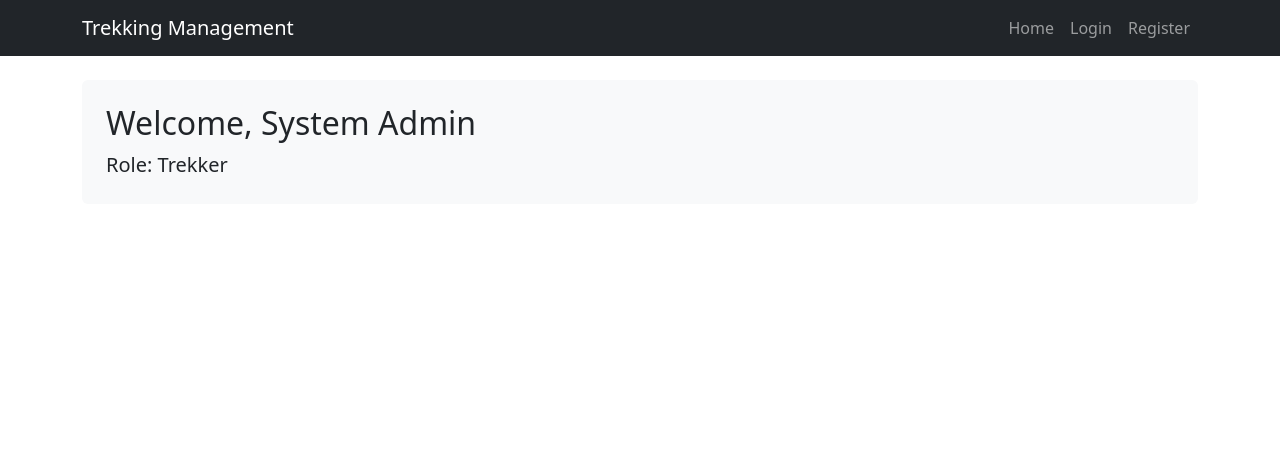
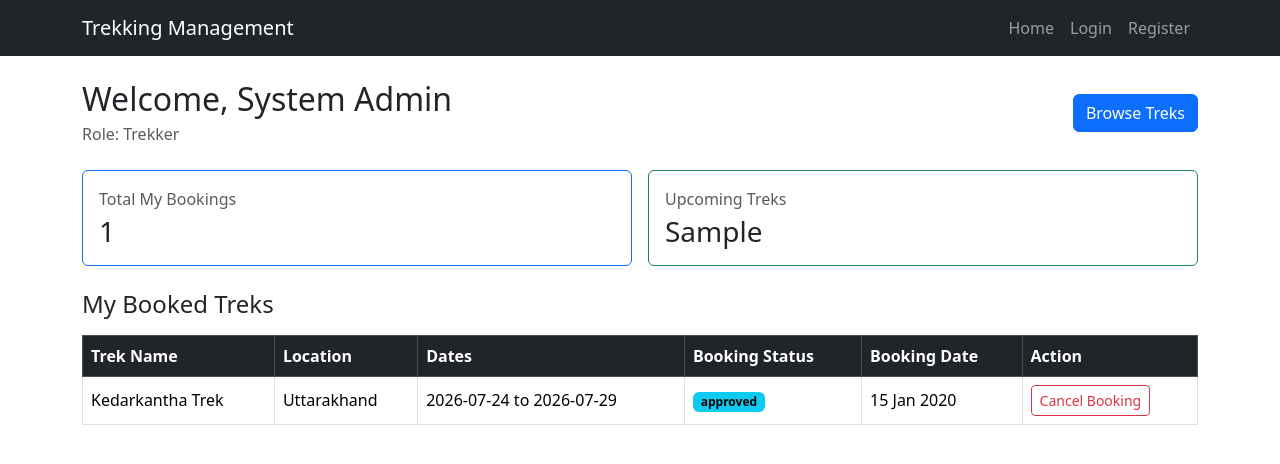
Before and after one commit to 24f3000898/Trekking-Management-Application, a Flask app: template templates/user_dashboard.html in a window 1280 px wide. Shown: the top 464 px of the page. Run offline with Flask 3, Linux system fonts and the light colour scheme; tables that the repository leaves empty hold one stand-in row (values such as "Sample post"); the template is opened without the code that fills it: values that come from a table or form of the project are taken from there, most other values are stand-ins (such as "Sample title", 1, 10 or a date in 2020).

Commit message:
Milestone: User Portal and Booking System

```diff
--- a/app.py
+++ b/app.py
@@ -434,7 +434,112 @@ def staff_trek_participants(trek_id):
 @role_required("trekker")
 def user_dashboard():
     user = db.session.get(User, session["user_id"])
-    return render_template("user_dashboard.html", user=user)
+    bookings = (
+        Booking.query.filter_by(user_id=session["user_id"])
+        .join(Trek)
+        .order_by(Trek.start_date.asc(), Booking.booking_date.desc())
+        .all()
+    )
+    upcoming_treks = sum(
+        1
+        for booking in bookings
+        if booking.trek and booking.trek.start_date and booking.trek.start_date >= date.today()
+    )
+
+    return render_template(
+        "user_dashboard.html",
+        user=user,
+        bookings=bookings,
+        total_bookings=len(bookings),
+        upcoming_treks=upcoming_treks,
+    )
+
+
+@app.route("/user/treks")
+@login_required
+@role_required("trekker")
+def browse_treks():
+    search_query = request.args.get("q", "").strip()
+    difficulty = request.args.get("difficulty", "").strip()
+
+    trek_query = Trek.query.filter(Trek.status == "Open", Trek.available_slots > 0)
+
+    if search_query:
+        search_text = f"%{search_query}%"
+        trek_query = trek_query.filter(
+            or_(Trek.name.ilike(search_text), Trek.location.ilike(search_text))
+        )
+
+    if difficulty:
+        trek_query = trek_query.filter(Trek.difficulty == difficulty)
+
+    treks = trek_query.order_by(Trek.start_date.asc(), Trek.name.asc()).all()
+
+    return render_template(
+        "browse_treks.html",
+        treks=treks,
+        search_query=search_query,
+        selected_difficulty=difficulty,
+        difficulties=["Easy", "Moderate", "Hard"],
+    )
+
+
+@app.route("/user/book/<int:trek_id>", methods=["POST"])
+@login_required
+@role_required("trekker")
+def book_trek(trek_id):
+    trek = db.session.get(Trek, trek_id)
+    if not trek:
+        flash("Trek not found.", "danger")
+        return redirect("/user/treks")
+
+    existing_booking = Booking.query.filter_by(
+        user_id=session["user_id"],
+        trek_id=trek.id,
+    ).first()
+
+    if existing_booking:
+        flash("You have already booked this trek", "warning")
+        return redirect("/user/treks")
+
+    if trek.status != "Open" or (trek.available_slots or 0) <= 0:
+        flash("No slots available", "danger")
+        return redirect("/user/treks")
+
+    trek.available_slots -= 1
+    booking = Booking(
+        user_id=session["user_id"],
+        trek_id=trek.id,
+        status="Confirmed",
+    )
+    db.session.add(booking)
+    db.session.commit()
+
+    flash("Trek booked successfully.", "success")
+    return redirect("/user/dashboard")
+
+
+@app.route("/user/cancel_booking/<int:booking_id>", methods=["POST"])
+@login_required
+@role_required("trekker")
+def cancel_booking(booking_id):
+    booking = Booking.query.filter_by(
+        id=booking_id,
+        user_id=session["user_id"],
+    ).first()
+
+    if not booking:
+        flash("Booking not found.", "danger")
+        return redirect("/user/dashboard")
+
+    if booking.trek:
+        booking.trek.available_slots = (booking.trek.available_slots or 0) + 1
+
+    db.session.delete(booking)
+    db.session.commit()
+
+    flash("Booking cancelled successfully", "info")
+    return redirect("/user/dashboard")
 
 
 if __name__ == "__main__":
--- a/templates/user_dashboard.html
+++ b/templates/user_dashboard.html
@@ -3,8 +3,92 @@
 {% block title %}User Dashboard - Trekking Management{% endblock %}
 
 {% block content %}
-<div class="p-4 bg-light rounded">
-    <h2>Welcome, {{ user.name if user else session.get('user_name', 'Trekker') }}</h2>
-    <p class="lead mb-0">Role: Trekker</p>
+{% macro booking_status_badge(status) %}
+    {% if status == 'Confirmed' %}
+        <span class="badge text-bg-success">Confirmed</span>
+    {% elif status == 'Cancelled' %}
+        <span class="badge text-bg-secondary">Cancelled</span>
+    {% else %}
+        <span class="badge text-bg-info">{{ status }}</span>
+    {% endif %}
+{% endmacro %}
+
+<div class="d-flex flex-column flex-md-row justify-content-between align-items-md-center gap-3 mb-4">
+    <div>
+        <h2 class="mb-1">Welcome, {{ user.name if user else session.get('name', 'Trekker') }}</h2>
+        <p class="text-muted mb-0">Role: Trekker</p>
+    </div>
+    <a href="/user/treks" class="btn btn-primary">Browse Treks</a>
 </div>
+
+<div class="row g-3 mb-4">
+    <div class="col-md-6">
+        <div class="card border-primary h-100">
+            <div class="card-body">
+                <p class="text-muted mb-1">Total My Bookings</p>
+                <h3 class="mb-0">{{ total_bookings }}</h3>
+            </div>
+        </div>
+    </div>
+    <div class="col-md-6">
+        <div class="card border-success h-100">
+            <div class="card-body">
+                <p class="text-muted mb-1">Upcoming Treks</p>
+                <h3 class="mb-0">{{ upcoming_treks }}</h3>
+            </div>
+        </div>
+    </div>
+</div>
+
+<section>
+    <div class="d-flex justify-content-between align-items-center mb-3">
+        <h4 class="mb-0">My Booked Treks</h4>
+    </div>
+
+    <div class="table-responsive">
+        <table class="table table-bordered table-hover align-middle">
+            <thead class="table-dark">
+                <tr>
+                    <th>Trek Name</th>
+                    <th>Location</th>
+                    <th>Dates</th>
+                    <th>Booking Status</th>
+                    <th>Booking Date</th>
+                    <th>Action</th>
+                </tr>
+            </thead>
+            <tbody>
+                {% for booking in bookings %}
+                    <tr>
+                        <td>{{ booking.trek.name if booking.trek else 'Trek removed' }}</td>
+                        <td>{{ booking.trek.location if booking.trek else '-' }}</td>
+                        <td>
+                            {% if booking.trek %}
+                                {{ booking.trek.start_date }} to {{ booking.trek.end_date }}
+                            {% else %}
+                                -
+                            {% endif %}
+                        </td>
+                        <td>{{ booking_status_badge(booking.status) }}</td>
+                        <td>{{ booking.booking_date.strftime('%d %b %Y') }}</td>
+                        <td>
+                            <form method="post" action="/user/cancel_booking/{{ booking.id }}">
+                                <button type="submit" class="btn btn-sm btn-outline-danger"
+                                        onclick="return confirm('Cancel this booking?')">
+                                    Cancel Booking
+                                </button>
+                            </form>
+                        </td>
+                    </tr>
+                {% else %}
+                    <tr>
+                        <td colspan="6" class="text-center text-muted">
+                            No bookings yet. <a href="/user/treks">Browse open treks</a>.
+                        </td>
+                    </tr>
+                {% endfor %}
+            </tbody>
+        </table>
+    </div>
+</section>
 {% endblock %}
```
Also changed, not shown: templates/browse_treks.html (added, +96 -0 lines), instance/trekking.db.
